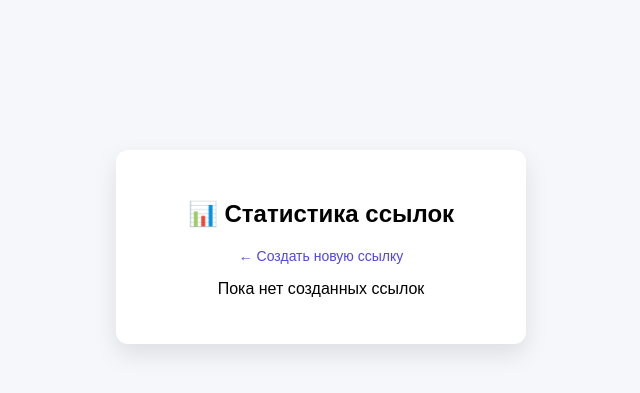
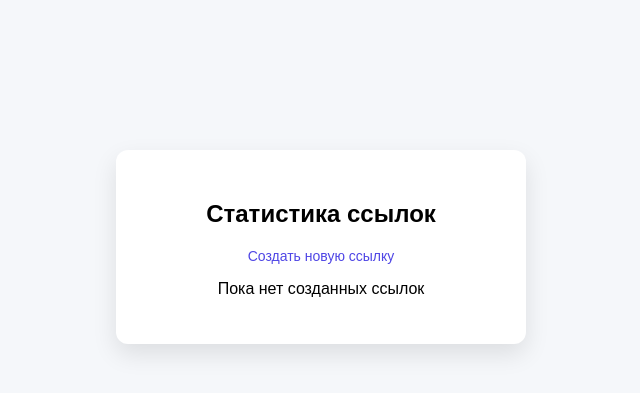
Before and after one commit to gothplug/url_shortener, a Flask app: page /stats in a window 1280 px wide. Shown: the part 153-546 px from the top of the page, without its empty margins (319-959 px from the left). Run offline with Flask 3, Linux system fonts and the light colour scheme; data that the repository does not hold is empty.

Commit message:
небольшой редизайн

```diff
--- a/templates/stats.html
+++ b/templates/stats.html
@@ -63,9 +63,9 @@
 </head>
 <body>
     <div class="container">
-        <h2>📊 Статистика ссылок</h2>
+        <h2>Статистика ссылок</h2>
 
-        <a href="/" class="top-link">← Создать новую ссылку</a>
+        <a href="/" class="top-link">Создать новую ссылку</a>
 
         {% if urls %}
         <div class="table-wrapper">
```
